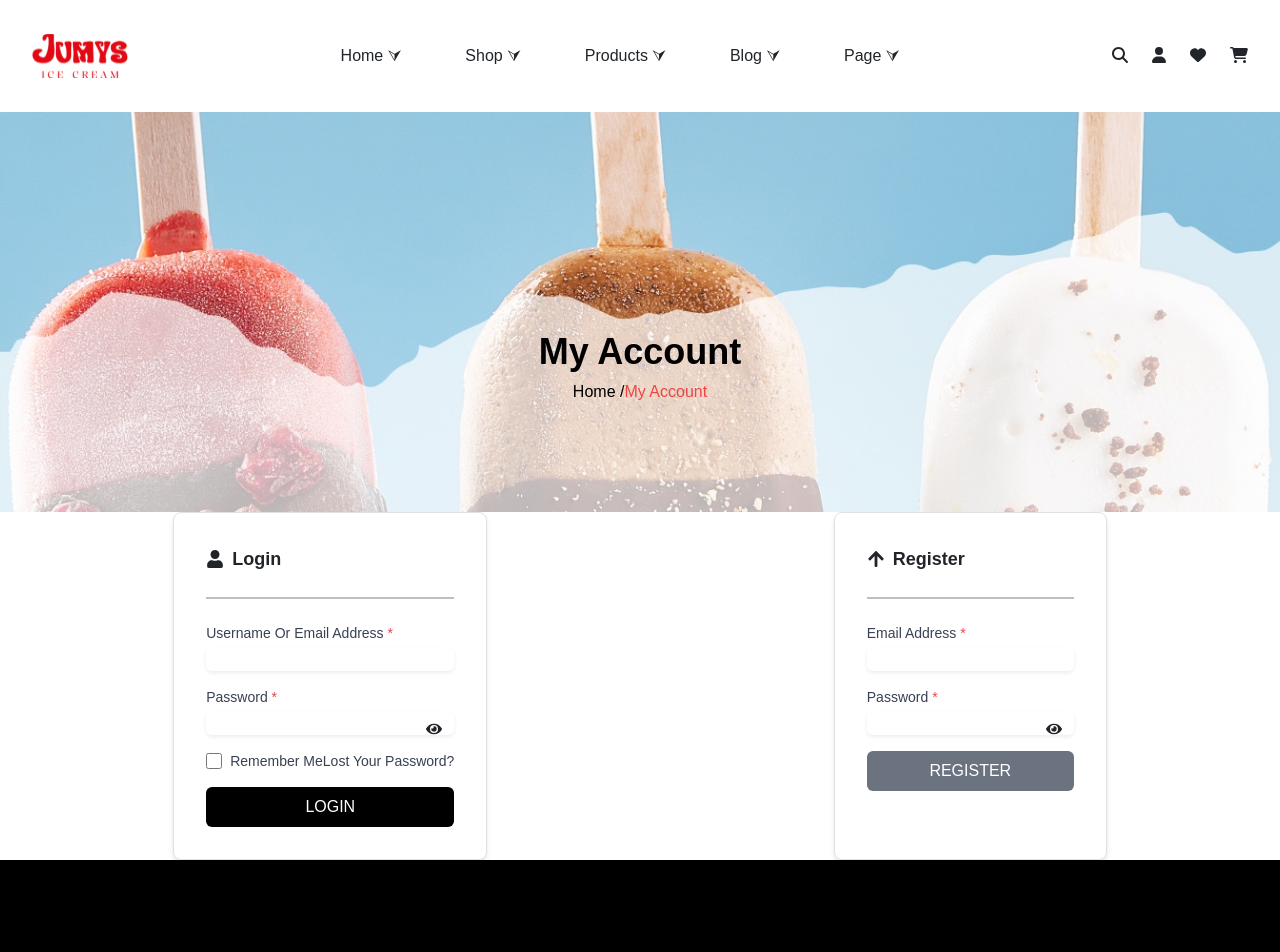
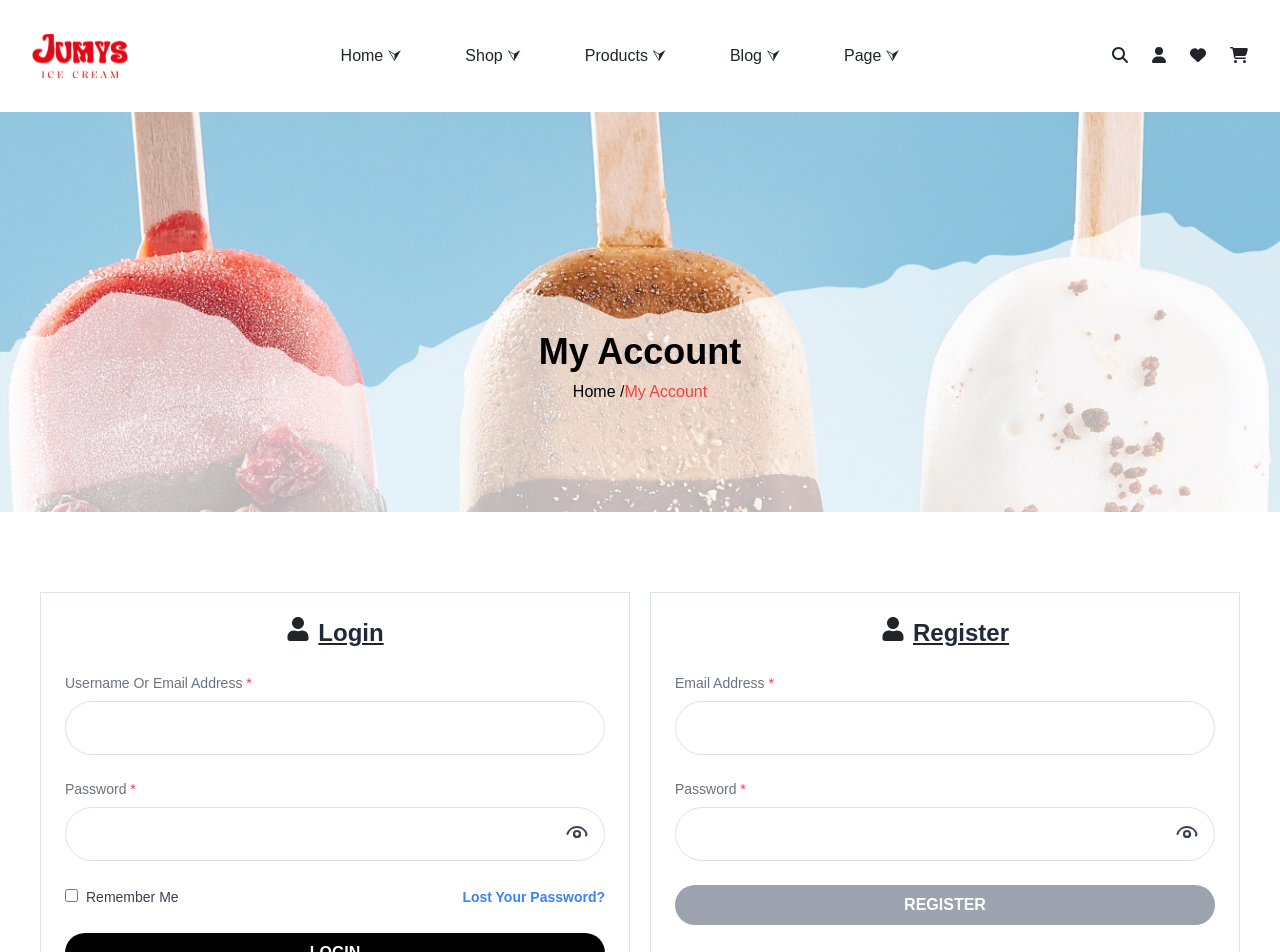
Before and after one commit to vijaydankhara/Ice-Cream, a React (Vite) app: page /login in a window 1280 px wide. Shown: the top 952 px of the page. Built offline with nearby package versions, Linux system fonts and the light colour scheme.

Commit message:
08-08-2024

```diff
--- a/src/Pages/Login.jsx
+++ b/src/Pages/Login.jsx
@@ -1,20 +1,15 @@
 import React from 'react'
 import { useState } from 'react';
 import backgroundImage from "../assets/asset50.jpeg";
-import { FaUser, FaArrowUp, FaEye, FaEyeSlash } from 'react-icons/fa';
+import { FaUser } from 'react-icons/fa';
 import Footer2 from '../Components/Footer2';
 
 
 const Login = () => {
-  const [showPassword, setShowPassword] = useState(false);
-  const [showRegisterPassword, setShowRegisterPassword] = useState(false);
+  const [passwordVisible, setPasswordVisible] = useState(false);
 
   const togglePasswordVisibility = () => {
-    setShowPassword(!showPassword);
-  };
-
-  const toggleRegisterPasswordVisibility = () => {
-    setShowRegisterPassword(!showRegisterPassword);
+    setPasswordVisible(!passwordVisible);
   };
 
 
@@ -41,90 +36,163 @@ const Login = () => {
       </div>
 
 {/* Login Forms */}
-<div className='flex space-x-4'>
-      <div className="max-w-md mx-auto p-8 space-y-6 border rounded-lg shadow-md">
-        <div className="flex items-center space-x-2 text-lg font-bold">
+<div className="flex justify-center gap-x-5 w-full p-10  mt-10">
+
+      {/* Login */}
+      <div className="p-6 bg-white border border-gray-500 w-1/2">
+        <div className="flex justify-center text-2xl gap-x-2 underline">
           <FaUser />
-          <span>Login</span>
+          <h2 className="mb-6 text-2xl font-bold text-center text-gray-800">
+            Login
+          </h2>
         </div>
-        <hr className="border-t-2 border-black w-full" />
-        <form className="space-y-4">
-          <div>
-            <label className="block text-sm font-medium text-gray-700">
+        <form>
+          <div className="mb-4">
+            <label className="block mb-2 text-sm text-gray-500">
               Username Or Email Address <span className="text-red-500">*</span>
             </label>
             <input
+              className="w-full px-3 py-3 leading-tight text-gray-700 border rounded-full appearance-none focus:outline-none focus:shadow-outline"
+              id="username"
               type="text"
-              className="mt-1 block w-full rounded-md border-gray-300 shadow-sm focus:border-black focus:ring-black"
+              required
             />
           </div>
-          <div>
-            <label className="block text-sm font-medium text-gray-700">
+          <div className="mb-4">
+            <label className="block mb-2 text-sm text-gray-500">
               Password <span className="text-red-500">*</span>
             </label>
             <div className="relative">
               <input
-                type={showPassword ? 'text' : 'password'}
-                className="mt-1 block w-full rounded-md border-gray-300 shadow-sm focus:border-black focus:ring-black"
+                className="w-full px-3 py-3 leading-tight text-gray-700 border rounded-full appearance-none focus:outline-none focus:shadow-outline"
+                id="password"
+                type={passwordVisible ? "text" : "password"}
+                required
               />
-              <div className="absolute top-2.5 right-3 cursor-pointer" onClick={togglePasswordVisibility}>
-                {showPassword ? <FaEyeSlash /> : <FaEye />}
+              <button
+                type="button"
+                className="absolute inset-y-0 right-0 px-3 text-gray-700 focus:outline-none"
+                onClick={togglePasswordVisibility}
+              >
+                <svg
+                  className="w-6 h-6"
+                  fill="none"
+                  stroke="currentColor"
+                  viewBox="0 0 24 24"
+                  xmlns="http://www.w3.org/2000/svg"
+                >
+                  <path
+                    strokeLinecap="round"
+                    strokeLinejoin="round"
+                    strokeWidth="2"
+                    d="M15 12a3 3 0 11-6 0 3 3 0 016 0z"
+                  />
+                  <path
+                    strokeLinecap="round"
+                    strokeLinejoin="round"
+                    strokeWidth="2"
+                    d="M2.458 12C3.732 7.943 7.523 5 12 5c4.478 0 8.268 2.943 9.542 7-.172.527-.376 1.032-.606 1.5M15 12a3 3 0 01-6 0"
+                  />
+                </svg>
+              </button>
             </div>
           </div>
+          <div className="flex items-center justify-between mb-6">
+            <div>
+              <input
+                className="mr-2 leading-tight"
+                type="checkbox"
+                id="rememberMe"
+              />
+              <label className="text-sm text-gray-700 mr-2" htmlFor="rememberMe">
+                Remember Me
+              </label>
             </div>
-          <div className="flex items-center justify-between">
-            <label className="flex items-center">
-              <input type="checkbox" className="h-4 w-4 text-black border-gray-300 rounded" />
-              <span className="ml-2 text-sm text-gray-700">Remember Me</span>
-            </label>
-            <a href="#" className="text-sm text-gray-700">Lost Your Password?</a>
+            <a
+              className="inline-block text-sm font-bold text-blue-500 align-baseline hover:text-blue-800"
+              href="#"
+            >
+              Lost Your Password?
+            </a>
           </div>
+          <div className="flex items-center justify-center">
             <button
-            type="submit"
-            className="w-full py-2 text-white bg-black rounded-md hover:bg-gray-800"
+              className="w-full px-4 py-2 font-bold text-white bg-[#000] rounded-full hover:bg-[#ff0000] duration-700 focus:outline-none focus:shadow-outline"
+              type="button"
             >
               LOGIN
             </button>
+          </div>
         </form>
       </div>
 
-      <div className="max-w-md mx-auto p-8 space-y-6 border rounded-lg shadow-md">
-        <div className="flex items-center space-x-2 text-lg font-bold">
-          <FaArrowUp />
-          <span>Register</span>
+      {/* Register */}
+      <div className="p-6 bg-white border border-gray-500 w-1/2">
+        <div className="flex justify-center text-2xl gap-x-2 underline">
+          <FaUser />
+          <h2 className="mb-6 text-2xl font-bold text-center text-gray-800">
+            Register
+          </h2>
         </div>
-        <hr className="border-t-2 border-black w-full" />
-        <form className="space-y-4">
-          <div>
-            <label className="block text-sm font-medium text-gray-700">
+        <form>
+          <div className="mb-4">
+            <label className="block mb-2 text-sm text-gray-500">
             Email Address <span className="text-red-500">*</span>
             </label>
             <input
-              type="email"
-              className="mt-1 block w-full rounded-md border-gray-300 shadow-sm focus:border-black focus:ring-black"
+              className="w-full px-3 py-3 leading-tight text-gray-700 border rounded-full appearance-none focus:outline-none focus:shadow-outline"
+              id="username"
+              type="text"
+              required
             />
           </div>
-          <div>
-            <label className="block text-sm font-medium text-gray-700">
+          <div className="mb-4">
+            <label className="block mb-2 text-sm text-gray-500">
               Password <span className="text-red-500">*</span>
             </label>
             <div className="relative">
               <input
-                type={showRegisterPassword ? 'text' : 'password'}
-                className="mt-1 block w-full rounded-md border-gray-300 shadow-sm focus:border-black focus:ring-black"
+                className="w-full px-3 py-3 leading-tight text-gray-700 border rounded-full appearance-none focus:outline-none focus:shadow-outline"
+                id="password"
+                type={passwordVisible ? "text" : "password"}
+                required
               />
-              <div className="absolute top-2.5 right-3 cursor-pointer" onClick={toggleRegisterPasswordVisibility}>
-                {showRegisterPassword ? <FaEyeSlash /> : <FaEye />}
+              <button
+                type="button"
+                className="absolute inset-y-0 right-0 px-3 text-gray-700 focus:outline-none"
+                onClick={togglePasswordVisibility}
+              >
+                <svg
+                  className="w-6 h-6"
+                  fill="none"
+                  stroke="currentColor"
+                  viewBox="0 0 24 24"
+                  xmlns="http://www.w3.org/2000/svg"
+                >
+                  <path
+                    strokeLinecap="round"
+                    strokeLinejoin="round"
+                    strokeWidth="2"
+                    d="M15 12a3 3 0 11-6 0 3 3 0 016 0z"
+                  />
+                  <path
+                    strokeLinecap="round"
+                    strokeLinejoin="round"
+                    strokeWidth="2"
+                    d="M2.458 12C3.732 7.943 7.523 5 12 5c4.478 0 8.268 2.943 9.542 7-.172.527-.376 1.032-.606 1.5M15 12a3 3 0 01-6 0"
+                  />
+                </svg>
+              </button>
             </div>
           </div>
-          </div>
+          <div className="flex items-center justify-center">
             <button
-            type="submit"
-            className="w-full py-2 text-white bg-gray-500 rounded-md cursor-not-allowed"
-            disabled
+              className="w-full px-4 py-2 font-bold text-white bg-gray-400 rounded-full hover:bg-[#ff0000] duration-700 focus:outline-none focus:shadow-outline"
+              type="button"
             >
               REGISTER
             </button>
+          </div>
         </form>
       </div>
     </div>
--- a/src/index.css
+++ b/src/index.css
@@ -181,6 +181,8 @@ body, html {
   text-align: center;
   color: #333;
 } */
+
+
 
 .badge {
   position: absolute;
```
Lines whose indentation alone changed are shown as unchanged.
